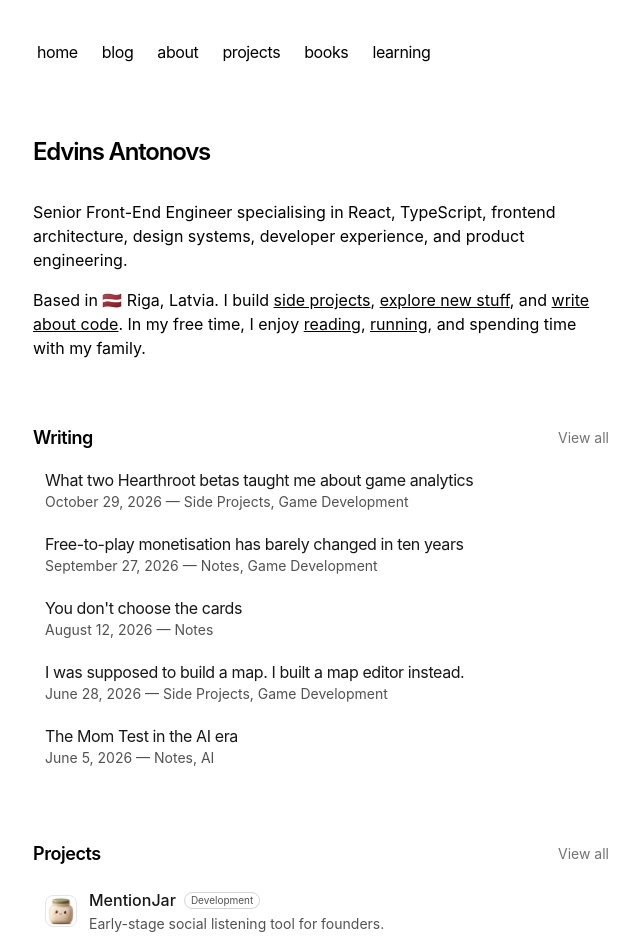
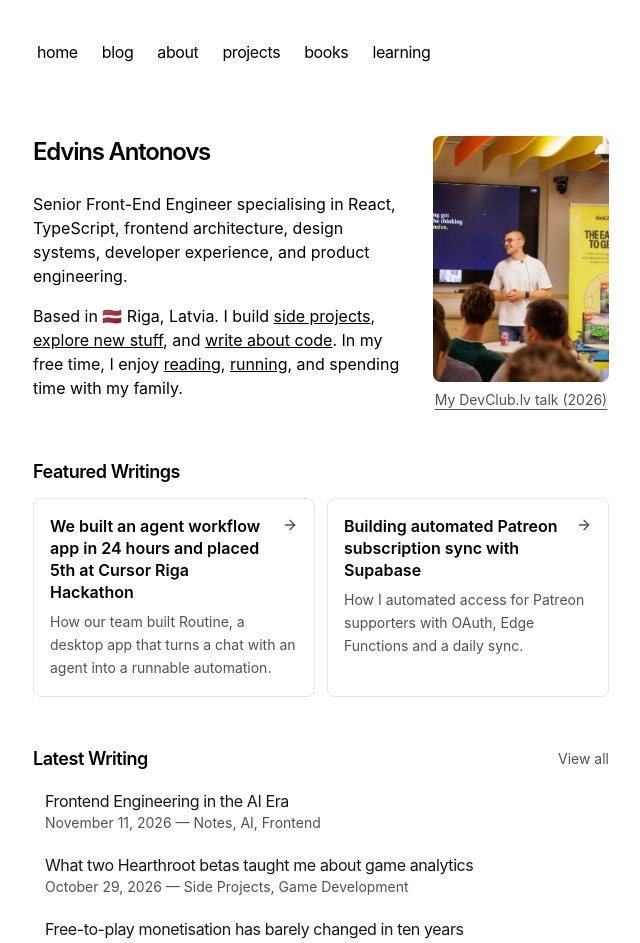
Before and after one commit to ummahusla/edvins-io, a Next.js app: page / in a window 1280 px wide. Shown: the top 943 px of the page, without its empty margins (319-959 px from the left). Built offline with nearby package versions, Linux system fonts and the light colour scheme.

Commit message:
feat: add DevClub talk and featured writing

```diff
--- a/app/components/posts.tsx
+++ b/app/components/posts.tsx
@@ -1,26 +1,17 @@
 import Link from 'next/link';
 import { interactiveRowClassName } from 'app/components/ui/interactive-row';
 import { cn } from 'app/lib/utils';
-import {
-  formatDate,
-  getBlogPosts,
-  sortPostsByDate,
-  groupPostsByYear,
-} from 'app/(pages)/blog/utils';
+import { formatDate, groupPostsByYear, type getBlogPosts } from 'app/(pages)/blog/utils';
 
 export function BlogPosts({
-  displayCount = 0,
+  posts,
   groupByYear = false,
 }: {
-  displayCount?: number;
+  posts: ReturnType<typeof getBlogPosts>;
   groupByYear?: boolean;
 }) {
-  const allPosts = getBlogPosts();
-  const sortedPosts = sortPostsByDate(allPosts);
-  const postsToDisplay = displayCount > 0 ? sortedPosts.slice(0, displayCount) : sortedPosts;
-
   if (groupByYear) {
-    const { postsByYear, years } = groupPostsByYear(postsToDisplay);
+    const { postsByYear, years } = groupPostsByYear(posts);
 
     return (
       <div>
@@ -37,7 +28,7 @@ export function BlogPosts({
                   <p className="text-neutral-900 dark:text-neutral-100 tracking-tight group-hover:underline underline-offset-4">
                     {post.metadata.title}
                   </p>
-                  <p className="text-neutral-600 dark:text-neutral-500 text-sm">
+                  <p className="text-neutral-600 dark:text-neutral-400 text-sm">
                     {formatDate(post.metadata.publishedAt, false)} —{' '}
                     {post.metadata.tags?.join(', ')}
                   </p>
@@ -52,7 +43,7 @@ export function BlogPosts({
 
   return (
     <div>
-      {postsToDisplay.map((post) => (
+      {posts.map((post) => (
         <Link
           key={post.slug}
           className={cn(interactiveRowClassName, 'mb-1 flex flex-col space-y-1 px-3 py-2')}
@@ -62,7 +53,7 @@ export function BlogPosts({
             <p className="text-neutral-900 dark:text-neutral-100 tracking-tight group-hover:underline underline-offset-4">
               {post.metadata.title}
             </p>
-            <p className="text-neutral-600 dark:text-neutral-500 text-sm">
+            <p className="text-neutral-600 dark:text-neutral-400 text-sm">
               {formatDate(post.metadata.publishedAt, false)} — {post.metadata.tags?.join(', ')}
             </p>
           </div>
--- a/app/page.tsx
+++ b/app/page.tsx
@@ -1,7 +1,27 @@
 import { readFileSync } from 'fs';
 import { join } from 'path';
+import Image from 'next/image';
+import Link from 'next/link';
+import { ArrowRight } from 'lucide-react';
 import { BlogPosts } from 'app/components/posts';
 import { ProjectsList } from 'app/components/projects/ProjectsList';
+import { interactiveRowClassName } from 'app/components/ui/interactive-row';
+import { cn } from 'app/lib/utils';
+import { getBlogPosts, sortPostsByDate } from 'app/(pages)/blog/utils';
+import devClubPhoto from '../public/devclub-frontend-engineering.jpg';
+
+const featuredWriting = [
+  {
+    slug: 'we-built-an-agent-workflow-app-in-24-hours-and-got-top-5-at-cursor-riga-hackathon',
+    description:
+      'How our team built Routine, a desktop app that turns a chat with an agent into a runnable automation.',
+  },
+  {
+    slug: 'building-automated-patreon-subscription-sync-with-supabase',
+    description:
+      'How I automated access for Patreon supporters with OAuth, Edge Functions and a daily sync.',
+  },
+];
 
 function getProjects() {
   const projectsPath = join(process.cwd(), 'content', 'projects.json');
@@ -10,15 +30,25 @@ function getProjects() {
 
 export default function Page() {
   const projects = getProjects();
+  const posts = sortPostsByDate(getBlogPosts());
+  const featuredPosts = featuredWriting.flatMap(({ slug, description }) => {
+    const post = posts.find((post) => post.slug === slug);
+    return post ? [{ slug, title: post.metadata.title, description }] : [];
+  });
+  const latestPosts = posts
+    .filter((post) => !featuredPosts.some((featured) => featured.slug === post.slug))
+    .slice(0, 5);
 
   return (
     <section>
-      <h1 className="mb-8 text-2xl font-semibold tracking-tighter">Edvins Antonovs</h1>
+      <div className="grid items-start gap-6 sm:grid-cols-[minmax(0,1fr)_11rem]">
+        <div>
+          <h1 className="mb-6 text-2xl font-semibold tracking-tighter">Edvins Antonovs</h1>
           <p className="mb-4">
-        Senior Front-End Engineer specialising in React, TypeScript, frontend architecture, design
-        systems, developer experience, and product engineering.
+            Senior Front-End Engineer specialising in React, TypeScript, frontend architecture,
+            design systems, developer experience, and product engineering.
           </p>
-      <p className="mb-4">
+          <p>
             Based in 🇱🇻 Riga, Latvia. I build{' '}
             <a href="/projects" className="underline">
               side projects
@@ -46,16 +76,70 @@ export default function Page() {
             </a>
             , and spending time with my family.
           </p>
+        </div>
+        <figure className="mx-auto w-full max-w-sm sm:w-44">
+          <div className="overflow-hidden rounded-lg">
+            <Image
+              src={devClubPhoto}
+              alt="Edvins Antonovs speaking at DevClub.lv in front of his slides and a seated audience"
+              unoptimized
+              className="block aspect-[4/5] h-auto w-full origin-[40%_75%] scale-[1.22] object-cover object-[50%_62%] sm:aspect-[5/7]"
+            />
+          </div>
+          <figcaption className="mt-2 text-center text-sm text-neutral-600 dark:text-neutral-400">
+            <Link
+              href="/frontend-engineering-in-the-ai-era"
+              className="underline underline-offset-4"
+            >
+              My DevClub.lv talk (2026)
+            </Link>
+          </figcaption>
+        </figure>
+      </div>
 
-      <div className="my-16">
+      <section aria-labelledby="featured-writings" className="my-12">
+        <h2 id="featured-writings" className="mb-3 text-lg font-semibold tracking-tight">
+          Featured Writings
+        </h2>
+        <ul className="grid gap-3 sm:grid-cols-2">
+          {featuredPosts.map(({ slug, title, description }) => (
+            <li key={slug}>
+              <Link
+                href={`/${slug}`}
+                aria-labelledby={`featured-${slug}`}
+                className={cn(
+                  interactiveRowClassName,
+                  'block h-full border border-neutral-200 p-4 dark:border-neutral-800'
+                )}
+              >
+                <div className="flex items-start justify-between gap-3">
+                  <h3 id={`featured-${slug}`} className="font-semibold leading-snug">
+                    {title}
+                  </h3>
+                  <ArrowRight
+                    aria-hidden="true"
+                    className="mt-0.5 h-4 w-4 shrink-0 text-neutral-600 dark:text-neutral-400"
+                  />
+                </div>
+                <p className="mt-2 text-sm leading-relaxed text-neutral-600 dark:text-neutral-400">
+                  {description}
+                </p>
+              </Link>
+            </li>
+          ))}
+        </ul>
+      </section>
+      <section aria-labelledby="latest-writing" className="my-12">
         <div className="flex items-center justify-between mb-2">
-          <h2 className="text-lg font-semibold tracking-tight">Writing</h2>
-          <a href="/blog" className="text-sm text-neutral-500 hover:text-neutral-900 dark:hover:text-neutral-100 transition-colors">
+          <h2 id="latest-writing" className="text-lg font-semibold tracking-tight">
+            Latest Writing
+          </h2>
+          <a href="/blog" className="text-sm text-neutral-600 hover:text-neutral-900 dark:text-neutral-400 dark:hover:text-neutral-100 transition-colors">
             View all
           </a>
         </div>
-        <BlogPosts displayCount={5} />
-      </div>
+        <BlogPosts posts={latestPosts} />
+      </section>
       <div className="my-16">
         <div className="flex items-center justify-between mb-2">
           <h2 className="text-lg font-semibold tracking-tight">Projects</h2>
--- a/content/pages/books/index.mdx
+++ b/content/pages/books/index.mdx
@@ -9,6 +9,8 @@ I use Goodreads to track my reading progress. You can find my profile [here](htt
 
 ### 2026
 
+- Discipline Equals Freedom by Jocko Willink - 5/5
+- Business Adventures by John Brooks - 4/5
 - Can't Hurt Me by David Goggins — ⭐ 5/5
 - Never Finished by David Goggins — ⭐ 5/5
 - [The Mom Test](/the-mom-test-book-notes) by Rob Fitzpatrick - ⭐ 5/5
--- /dev/null
+++ b/content/posts/frontend-engineering-in-the-ai-era/index.mdx
@@ -0,0 +1,52 @@
+---
+title: Frontend Engineering in the AI Era
+date: 2026-11-11
+description: As AI makes code cheaper to write, frontend engineering depends more on judgement about what to build, how to review it and when to ship.
+tags:
+  - Notes
+  - AI
+  - Frontend
+---
+
+> The typing got cheap. The thinking got expensive.
+
+I opened my DevClub.lv talk with a table I asked Claude to build. It had sorting, search and pagination, and the demo looked good. It took thirty seconds. Using it exposed problems with keyboard navigation, performance on real data and what happened when a search returned nothing.
+
+I had a working first draft. I still had to decide what the table needed to do for the people using it and whether it was ready to ship.
+
+<figure className="mx-auto my-8 max-w-sm">
+  <Image
+    src="/posts/frontend-engineering-in-the-ai-era/devclub-talk.jpg"
+    alt="Edvins Antonovs gesturing during his DevClub.lv talk in Riga"
+    width="1365"
+    height="2048"
+    sizes="(min-width: 432px) 384px, calc(100vw - 48px)"
+    className="block h-auto w-full rounded-lg"
+  />
+  <figcaption className="mt-2 text-center text-sm text-neutral-600 dark:text-neutral-400">
+    Speaking at the Applied AI DevClub.lv meetup in Riga on 2 July 2026.
+  </figcaption>
+</figure>
+
+## Where the work moved
+
+Writing code used to take up much of my time. Syntax, boilerplate and wiring all came before I could try the interaction. Now an agent can put a first draft on screen in seconds. The bottleneck is shifting to the decisions that need engineering judgement, from what to build and test to when the work is done.
+
+AI is good at producing familiar patterns. Frontend work gets specific quickly. A prominent button makes sense when it helps someone complete their main task. The same control can get in the way if most people came to do something else. Taste is knowing which applies on this screen, for these users.
+
+An agent can work towards a goal and run the tests. Someone still needs to decide what the tests should cover, which compromises are acceptable and whether another round of work will help the user. A green test suite answers the questions we thought to ask.
+
+## Cognitive debt
+
+In the talk, I called it *cognitive debt* when an agent fixes a bug and I ship the fix without understanding why it works. The next time that part of the system breaks, I have to reconstruct the context before I can judge a new fix.
+
+The same tool can help me build that understanding. It can trace a state change or find where a value first goes wrong. I still need to be able to explain what caused the bug and why the change fixes it.
+
+## What to get better at
+
+1. **Understand the code deeply enough to review it.** When you can generate a draft in seconds, reading code and following its behaviour become more valuable.
+2. **Treat editing as part of engineering.** A draft gives you something to inspect. Decide what holds up, what needs to change and where to stop.
+3. **Learn the business.** Know why the feature exists, who depends on it and what would make it successful. Those answers guide what you build and how you judge it.
+4. **Use the tools and keep your understanding.** Let the agent take on routine work. Stay able to answer "Why does this work?"
+
+I'd happily ask Claude to build that table again. I'd still want an engineer who knows the product to decide what the table should do and when it's ready for people to use.
```
Also changed, not shown: public/devclub-frontend-engineering.jpg (added), public/posts/frontend-engineering-in-the-ai-era/devclub-talk.jpg (added). Lines whose indentation alone changed are shown as unchanged.
